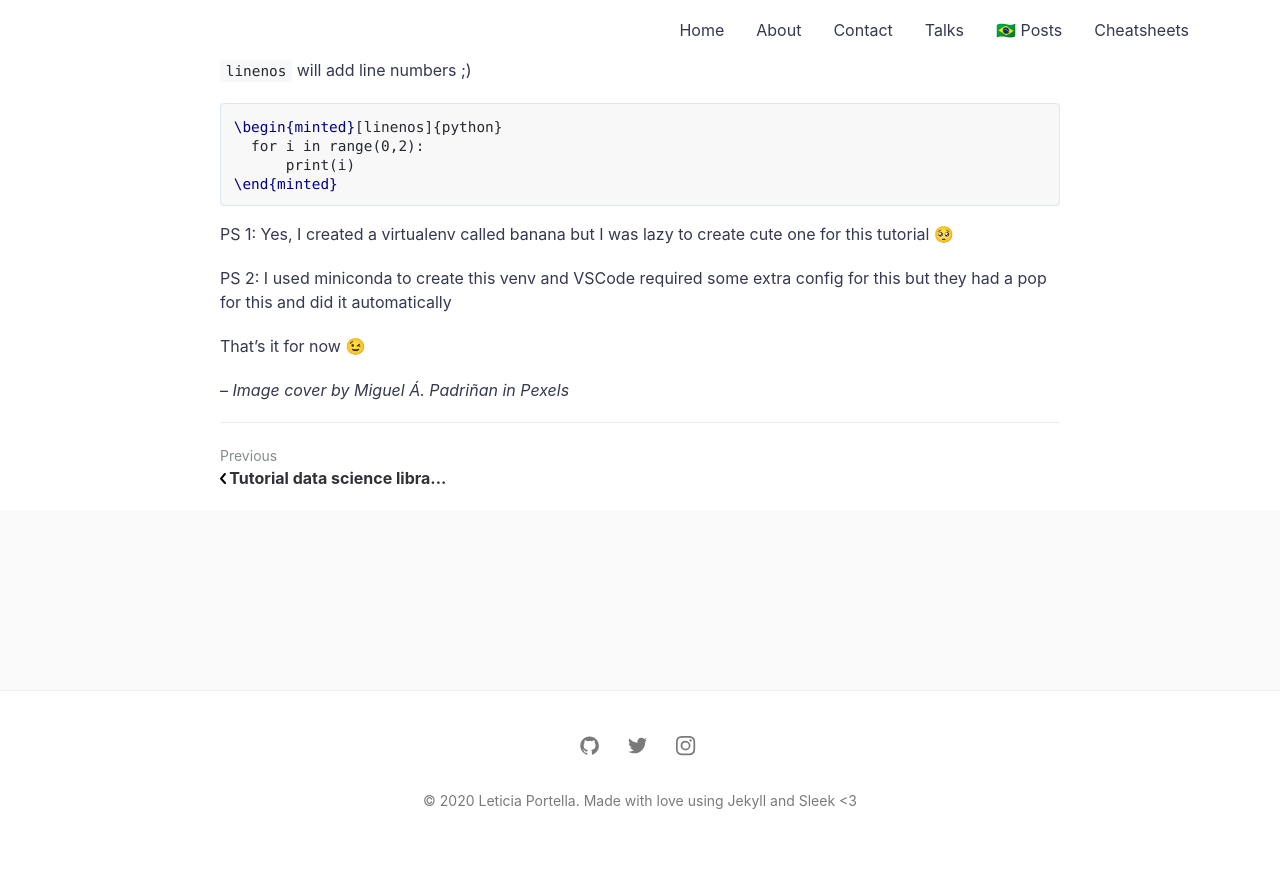
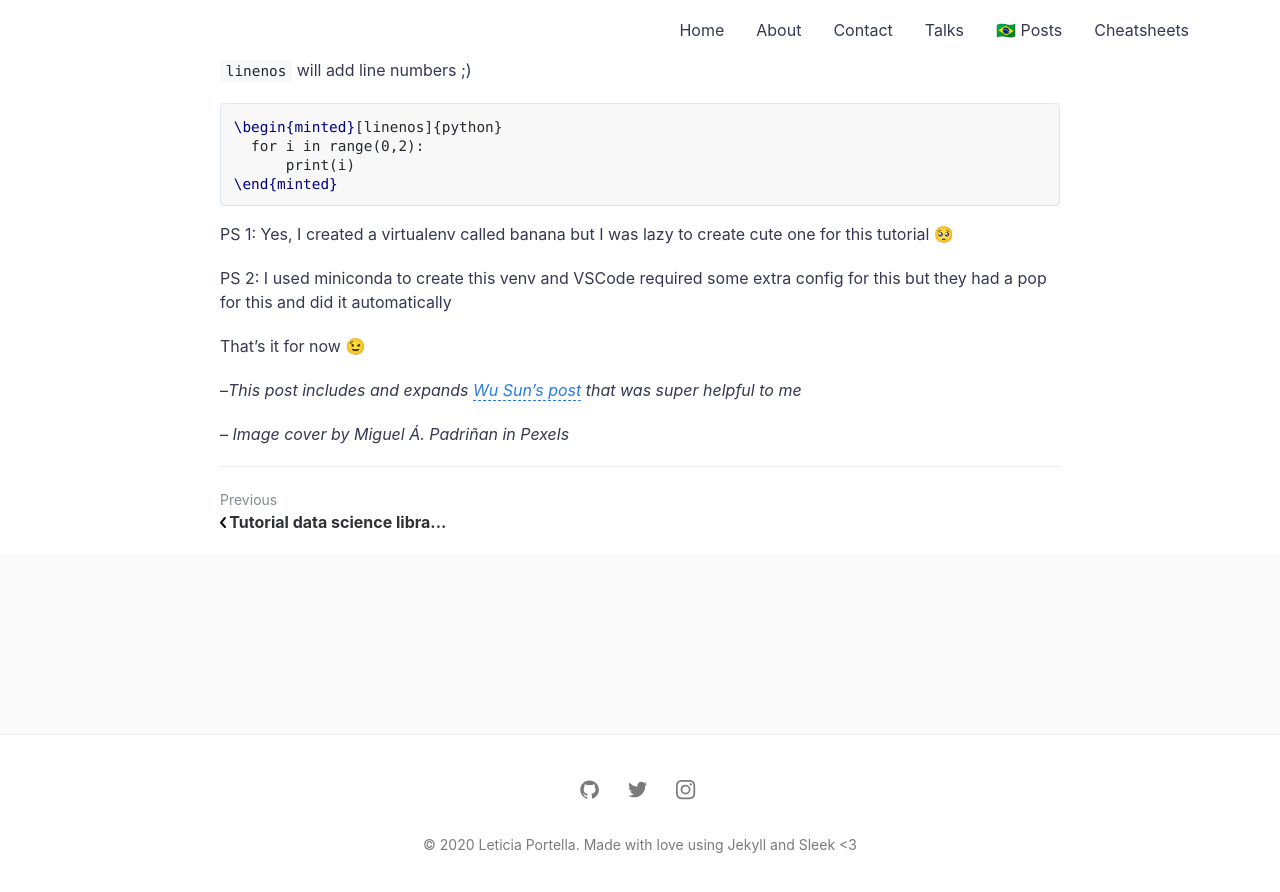
Before and after one commit to leportella/v3, a Jekyll site: the page built from _posts/2020-09-15-minted-on-vscode.md, in a window 1280 px wide and 900 px high, scrolled down 3266 px. Shown: the top 892 px of the window. Built offline with Jekyll 4.4.1, drawn with Linux system fonts in a browser that asks for light colours; comment, search, counter and statistics services are not loaded; before the commit the page ends 4122 px from its top, so only the background shows below that.

Commit message:
add reference post

```diff
--- a/_posts/2020-09-15-minted-on-vscode.md
+++ b/_posts/2020-09-15-minted-on-vscode.md
@@ -189,5 +189,7 @@ That's it for now 😉
 
 
 
+--*This post includes and expands [Wu Sun's post](https://wusun.name/blog/2019-01-17-minted-vscode/) that was super helpful to me*
+
 --
 *Image cover by Miguel Á. Padriñan in Pexels*
```
